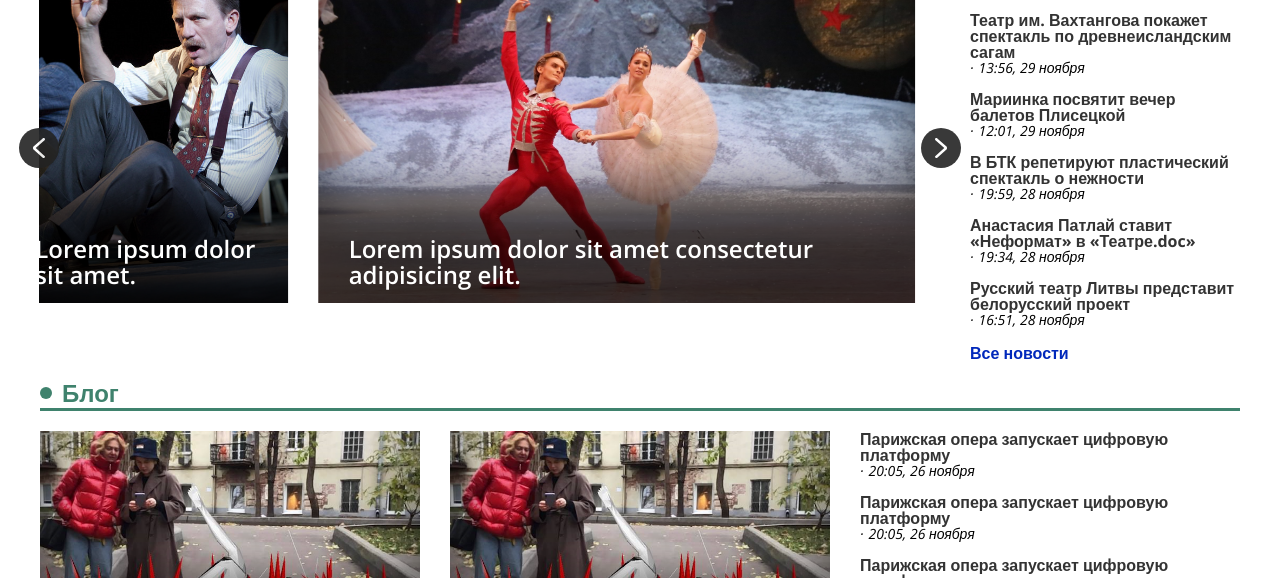
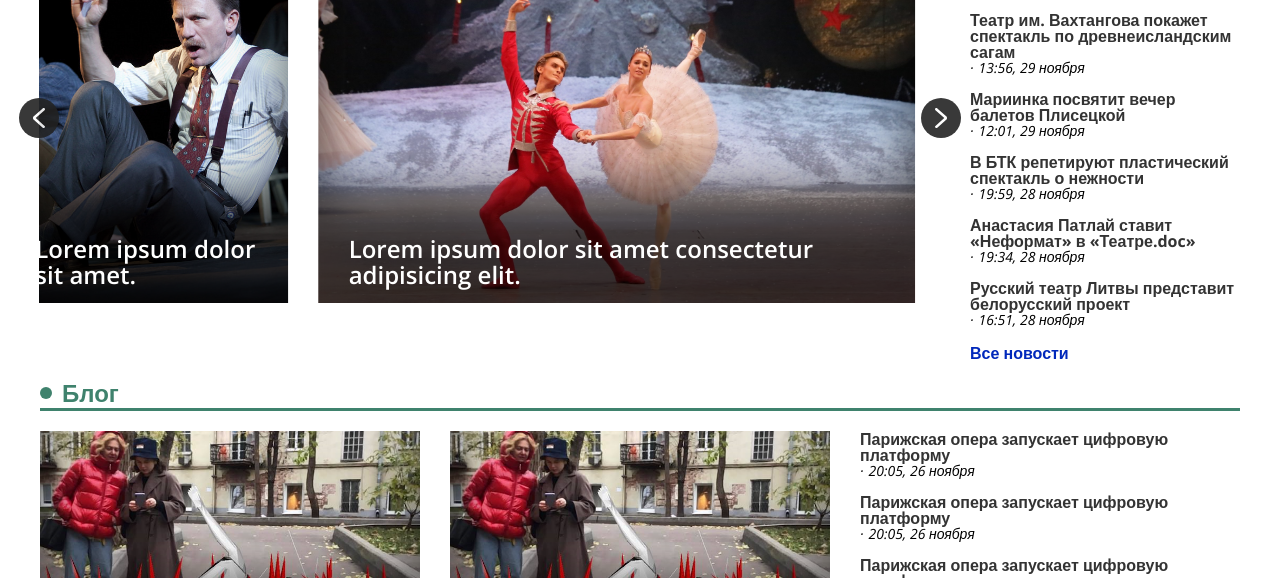
Before and after one commit to pahanprog/Web-Prog-sem-5, a plain HTML site: page index.html in a window 1280 px wide. Shown: the part 162-740 px from the top of the page. Drawn offline with nearby package versions, Linux system fonts and the light colour scheme.

Commit message:
updated arrow positioning

```diff
--- a/css/home.scss
+++ b/css/home.scss
@@ -20,6 +20,7 @@
     position: relative;
     margin-left: -20px;
     margin-right: -20px;
+    height: fit-content;
     &::before,
     &::after {
       content: "";
@@ -328,6 +329,7 @@
       width: calc(100% - 30px) !important;
       flex: 0 0 calc(100% - 30px) !important;
       max-width: calc(100% - 30px) !important;
+
     }
     .slide_and_news {
       grid-template-columns: 1fr 1fr;
```
Also changed, not shown: theaters/btk.html (+2 -2 lines), css/home.css, 1 other file.
